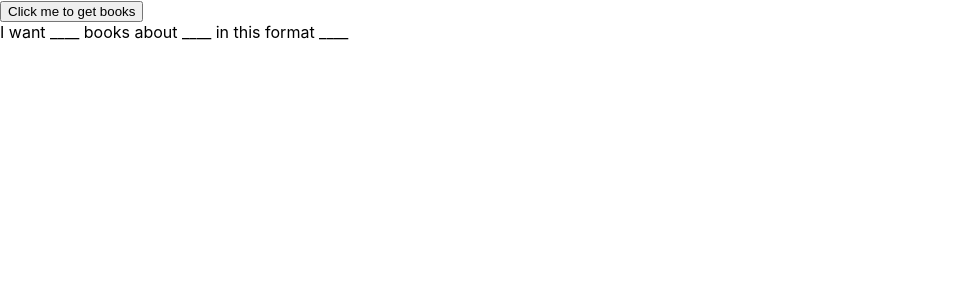
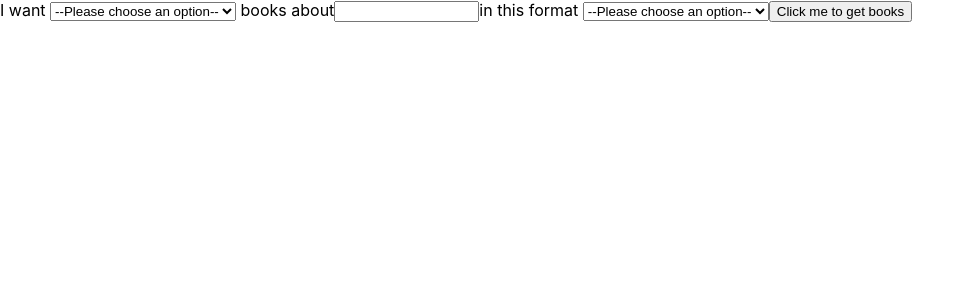
Before and after one commit to mapipina/literary-travels, a React (Create React App) app: page / in a window 1280 px wide. Shown: the top 300 px of the page, without its empty margins (0-975 px from the left). Built offline with nearby package versions, Linux system fonts and the light colour scheme.

Commit message:
editing searchcontainer.js

```diff
--- a/src/components/AppContainer.js
+++ b/src/components/AppContainer.js
@@ -1,29 +1,26 @@
 // @flow
 import React from "react";
-import SearchContainer from './SearchContainer';
-import BookCardsContainer from './BookCardsContainer';
+import SearchContainer from "./SearchContainer";
+import BookCardsContainer from "./BookCardsContainer";
 
-const defaultBookSearch = "fiction books ireland";
 // eslint-disable-next-line no-unused-expressions
-'use strict';
+("use strict");
 
 class AppContainer extends React.Component {
   state = {
-    data: []
+    data: [],
   };
 
-  fetchBooksData() {
+  fetchBooksData(bookSearch) {
     fetch(
-      `https://www.googleapis.com/books/v1/volumes?key=${process.env.REACT_APP_BOOKS_API_KEY}&q=${defaultBookSearch}`
+      `https://www.googleapis.com/books/v1/volumes?key=${process.env.REACT_APP_BOOKS_API_KEY}&q=${bookSearch}`
     )
       .then(res => {
         return res.json();
       })
       .then(rawData => {
         const data = rawData.items;
-        this.setState({ data }, () => {
-          console.log(data);
-        });
+        this.setState({ data });
       })
       .catch(err => console.log(`An error occurred: ${err}`));
   }
@@ -32,10 +29,7 @@ class AppContainer extends React.Component {
     const { data } = this.state;
     return (
       <div>
-        <button onClick={() => this.fetchBooksData()}>
-          Click me to get books
-        </button>
-        <SearchContainer/>
+        <SearchContainer fetchBooksData={this.fetchBooksData.bind(this)}/>
         <BookCardsContainer bookList={data} />
       </div>
     );
--- a/src/components/BookCardsComponent.js
+++ b/src/components/BookCardsComponent.js
@@ -11,11 +11,11 @@ class BookCardsComponent extends React.Component {
   }
 
   renderCardContent(title, description) {
-    const shortDesc = this.truncateText(description);
+    const shortDesc = description ? this.truncateText(description) : ''
     return (
       <>
-      <h1>{title}</h1>
-      <p>{shortDesc}</p>
+      <div className='card__title'>{title}</div>
+      <p className='card__desc'>{shortDesc}</p>
       </>
     )
   }
--- a/src/components/BookCardsContainer.js
+++ b/src/components/BookCardsContainer.js
@@ -31,7 +31,7 @@ class BookCardsContainer extends React.Component {
   render() {
     const { bookList } = this.state;
     return (
-      <div>
+      <div className='cardContainer'>
         {bookList.map(book => {
           const { title, description } = book.volumeInfo;
           const bookID = book.id;
--- a/src/components/SearchContainer.js
+++ b/src/components/SearchContainer.js
@@ -1,23 +1,79 @@
 // @flow
 import React from "react";
+import BookOptions from "../constants";
 
 class SearchContainer extends React.Component {
+  constructor(props) {
+    super(props);
+    this.handleInputChange = this.handleInputChange.bind(this);
+  }
   state = {
-        genre: '',
-        location: '',
-        format: '',
+    genre: "",
+    location: "",
+    format: ""
+  };
+
+  handleDropdownChange(event, type) {
+    const selection = event.target.value;
+    this.setState({ [`${type}`]: selection });
   }
 
-    // need a util fn that creates dropdown for options
+  handleInputChange(event) {
+    const { value } = event.target;
+    this.setState({ location: value });
+  }
+
+  onSubmit() {
+      const {genre, location, format} = this.state;
+      const {fetchBooksData} = this.props;
+      const bookSearch = `${genre} ${format} ${location}`;
+      fetchBooksData(bookSearch);
+  }
+
+  genDropdown(type, options) {
+    const optionArray = options.map((typeOption, i) => {
+      return <option key={`${typeOption}-${i}`} value={typeOption}>{typeOption}</option>;
+    });
+    return (
+      <select
+        name={`${type}-${options}`}
+        id={type}
+        key={type}
+        onChange={e => {
+          this.handleDropdownChange(e, type);
+        }}
+      >
+        <option value="">--Please choose an option--</option>
+        {optionArray}
+      </select>
+    );
+  }
+
+  genTopicInput() {
+    return (
+      <input
+        type="text"
+        id="book-topic"
+        name="Book Topic"
+        required
+        size="15"
+        onChange={this.handleInputChange}
+      ></input>
+    );
+  }
 
   render() {
     return (
       <div>
-                I want ____ books about ____ in this format ____
+        I want {this.genDropdown("genre", BookOptions.genres)} books about
+        {this.genTopicInput()}
+        in this format {this.genDropdown("format", BookOptions.formats)}
+        <button onClick={() => this.onSubmit()}>
+          Click me to get books
+        </button>
       </div>
-        )
+    );
   }
-
 }
 
 export default SearchContainer;
--- a/src/styles/Books.css
+++ b/src/styles/Books.css
@@ -1,3 +1,8 @@
+.cardContainer {
+    display: flex;
+    flex-flow: row wrap;
+}
+
 .card {
     background: #fff;
     border-radius: 2px;
@@ -8,3 +13,15 @@
     box-shadow: 0 3px 6px #999, 0 3px 6px #999;
     text-align: left;
 }
+
+.card__title {
+    display: block;
+    font-size: medium;
+    font-weight: bold;
+}
+
+.card__desc {
+    padding-left: 1rem;
+    padding-right: 1rem;
+    font-size: 15px;
+}
```
Also changed, not shown: src/styles/Search.css (added). Lines whose indentation alone changed are shown as unchanged.
